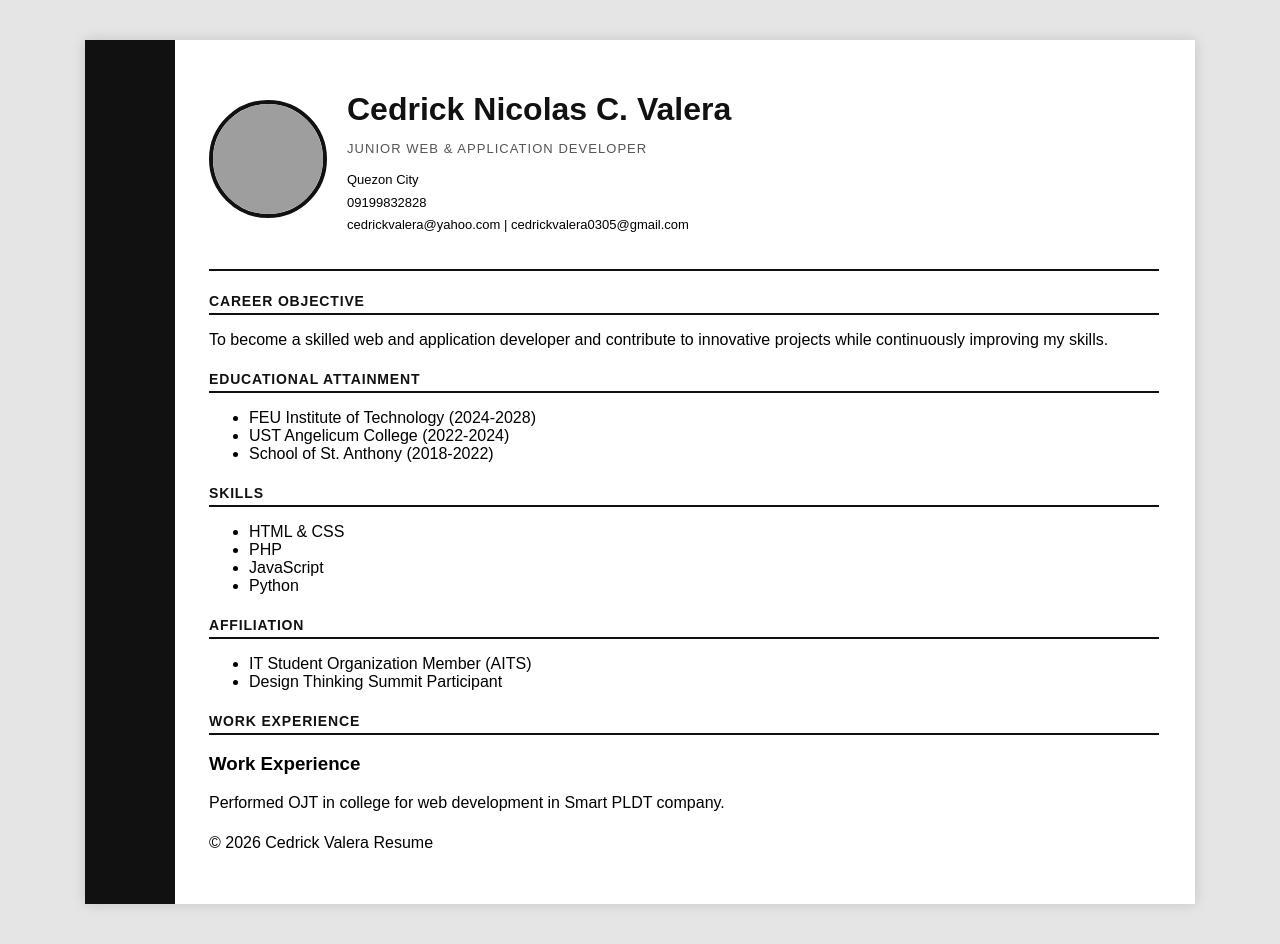
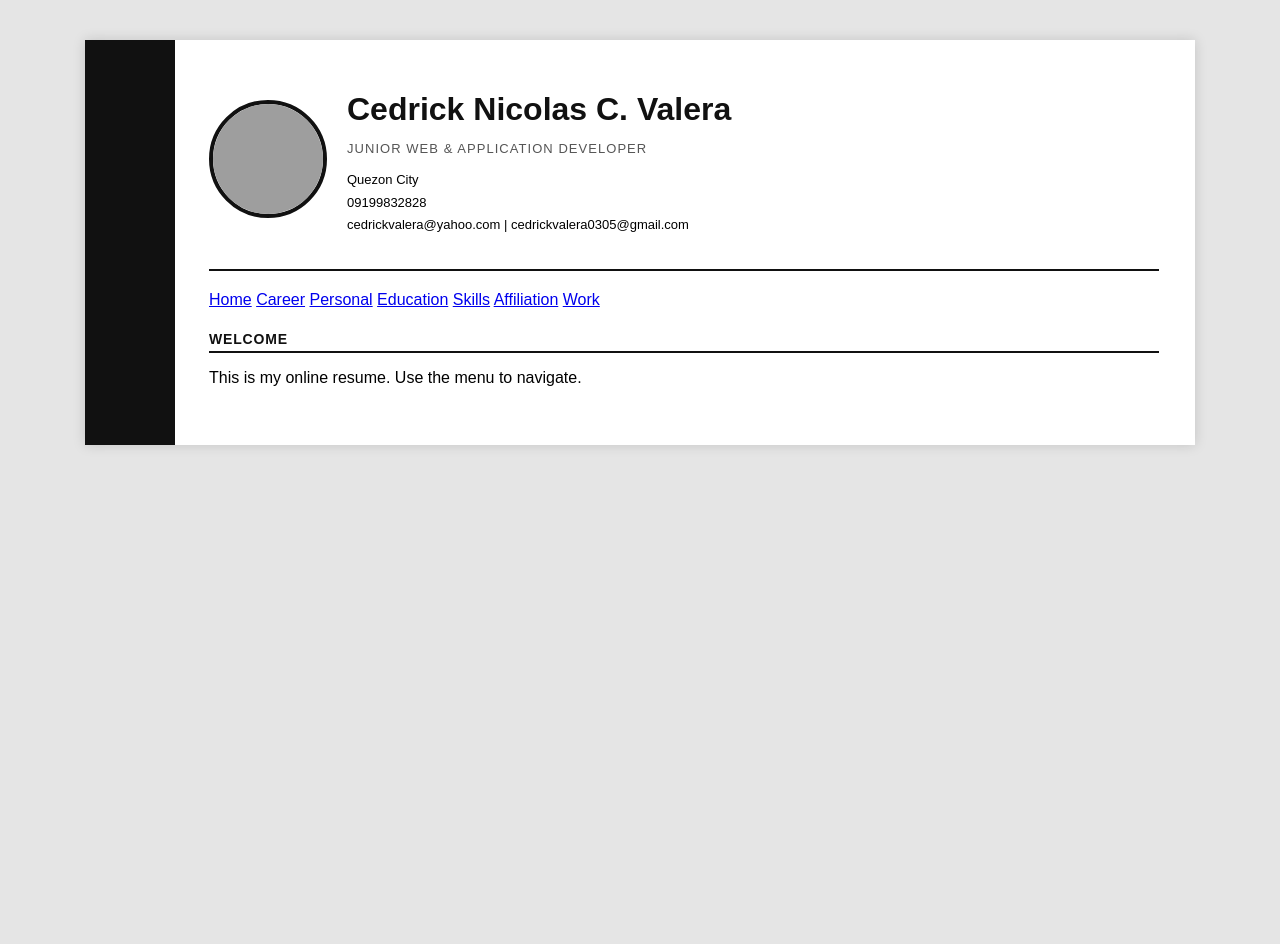
Before and after one commit to ccvaleraFEUTech/CedrickValera_CCS0043_TW22, a PHP site: page / in a window 1280 px wide. After the commit the page ends 447 px from the top, so only its background shows below. Run offline with PHP 8.4, Linux system fonts and the light colour scheme; grey boxes are pictures that could not be loaded.

```diff
--- a/S2Technical_ValeraResume/affiliation.php
+++ /dev/null
@@ -1,7 +0,0 @@
-<div class="section">
-    <h2>Affiliation</h2>
-    <ul>
-        <li>IT Student Organization Member (AITS)</li>
-        <li>Design Thinking Summit Participant</li>
-    </ul>
-</div>
--- a/S2Technical_ValeraResume/career.php
+++ /dev/null
@@ -1,7 +0,0 @@
-<div class="section">
-    <h2>Career Objective</h2>
-    <p>
-        To become a skilled web and application developer and contribute
-        to innovative projects while continuously improving my skills.
-    </p>
-</div>
--- a/S2Technical_ValeraResume/education.php
+++ /dev/null
@@ -1,8 +0,0 @@
-<div class="section">
-    <h2>Educational Attainment</h2>
-    <ul>
-        <li>FEU Institute of Technology (2024-2028)</li>
-        <li>UST Angelicum College (2022-2024)</li>
-        <li>School of St. Anthony (2018-2022)</li>
-    </ul>
-</div>
--- a/S2Technical_ValeraResume/footer.php
+++ /dev/null
@@ -1,5 +0,0 @@
-<div class="section">
-    <p>© 2026 Cedrick Valera Resume</p>
-</div>
-
-</div>
--- a/S2Technical_ValeraResume/header.php
+++ /dev/null
@@ -1,24 +0,0 @@
-<?php
-$fullname = "Cedrick Nicolas C. Valera";
-$job_title = "Junior Web & Application Developer";
-$address = "Quezon City";
-$phone = "09199832828";
-$email = "cedrickvalera@yahoo.com";
-$email2 = "cedrickvalera0305@gmail.com";
-$profile_img = "https://paraverse.feutech.edu.ph/briefcase/assets/images/avatars/T2024/MD-T202410110.jpg";
-?>
-
-<div class="container">
-
-    <div class="profile">
-        <img src="<?php echo $profile_img; ?>" alt="Profile Picture">
-        <div>
-            <h1><?php echo $fullname; ?></h1>
-            <p class="job-title"><?php echo $job_title; ?></p>
-            <p class="contact">
-                <?php echo $address; ?><br>
-                <?php echo $phone; ?><br>
-                <?php echo $email; ?> | <?php echo $email2; ?>
-            </p>
-        </div>
-    </div>
--- /dev/null
+++ b/S2Technical_ValeraResume/includes/footer.php
@@ -0,0 +1,5 @@
+<div class="section">
+  <div class="section Valera Resume">
+
+  </div>
+</div>
--- /dev/null
+++ b/S2Technical_ValeraResume/includes/header.php
@@ -0,0 +1,24 @@
+<?php
+$fullname = "Cedrick Nicolas C. Valera";
+$job_title = "Junior Web & Application Developer";
+$address = "Quezon City";
+$phone = "09199832828";
+$email = "cedrickvalera@yahoo.com";
+$email2 = "cedrickvalera0305@gmail.com";
+$profile_img = "https://paraverse.feutech.edu.ph/briefcase/assets/images/avatars/T2024/MD-T202410110.jpg";
+?>
+
+<div class="container">
+
+<div class="profile">
+    <img src="<?php echo $profile_img; ?>" alt="Profile Picture">
+    <div>
+        <h1><?php echo $fullname; ?></h1>
+        <p class="job-title"><?php echo $job_title; ?></p>
+        <p class="contact">
+            <?php echo $address; ?><br>
+            <?php echo $phone; ?><br>
+            <?php echo $email; ?> | <?php echo $email2; ?>
+        </p>
+    </div>
+</div>
--- /dev/null
+++ b/S2Technical_ValeraResume/includes/nav.php
@@ -0,0 +1,9 @@
+<div class="nav">
+    <a href="/CedrickValera_CCS0043/S2Technical_ValeraResume/index.php">Home</a>
+    <a href="/CedrickValera_CCS0043/S2Technical_ValeraResume/pages/career.php">Career</a>
+    <a href="/CedrickValera_CCS0043/S2Technical_ValeraResume/pages/personal.php">Personal</a>
+    <a href="/CedrickValera_CCS0043/S2Technical_ValeraResume/pages/education.php">Education</a>
+    <a href="/CedrickValera_CCS0043/S2Technical_ValeraResume/pages/skills.php">Skills</a>
+    <a href="/CedrickValera_CCS0043/S2Technical_ValeraResume/pages/affiliation.php">Affiliation</a>
+    <a href="/CedrickValera_CCS0043/S2Technical_ValeraResume/pages/work.php">Work</a>
+</div>
--- a/S2Technical_ValeraResume/index.php
+++ b/S2Technical_ValeraResume/index.php
@@ -1,21 +1,24 @@
+<?php
+$title = "Home Page";
+?>
+
 <!DOCTYPE html>
 <html>
 <head>
-    <title>Online Resume</title>
+    <title><?php echo $title; ?></title>
     <link rel="stylesheet" href="style.css">
 </head>
 <body>
 
-<?php require("header.php"); ?>
+<?php require("includes/header.php"); ?>
+<?php include("includes/nav.php"); ?>
 
-<?php include("career.php"); ?>
-<?php include("personal.php"); ?>
-<?php include("education.php"); ?>
-<?php include("skills.php"); ?>
-<?php include("affiliation.php"); ?>
-<?php include("work.php"); ?>
+<div class="section">
+    <h2>Welcome</h2>
+    <p>This is my online resume. Use the menu to navigate.</p>
+</div>
 
-<?php include("footer.php"); ?>
+<?php require("includes/footer.php"); ?>
 
 </body>
 </html>
--- a/S2Technical_ValeraResume/personal.php
+++ /dev/null
@@ -1,6 +0,0 @@
-<div class="section"><div class="</h2>
-    <p>Name: Cedrick Valera</p>
-    <p>Address: Quezon City</p>
-    <p>Contact: 09199832828</p>
-    <p>Email: cedrickvalera@yahoo.com | cedrickvalera0305@gmail.com</p>
-</div>
--- a/S2Technical_ValeraResume/skills.php
+++ /dev/null
@@ -1,9 +0,0 @@
-<div class="section">
-    <h2>Skills</h2>
-    <ul>
-        <li>HTML & CSS</li>
-        <li>PHP</li>
-        <li>JavaScript</li>
-        <li>Python</li>
-    </ul>
-</div>
--- a/S2Technical_ValeraResume/work.php
+++ /dev/null
@@ -1,6 +0,0 @@
-<div class="section">
-    <h2>Work Experience</h2>
-
-    <h3>Work Experience</h3>
-    <p>Performed OJT in college for web development in Smart PLDT company.</p>
-</div>
```
Also changed, not shown: S2Technical_ValeraResume/pages/affiliation.php (added, +24 -0 lines), S2Technical_ValeraResume/pages/career.php (added, +24 -0 lines), S2Technical_ValeraResume/pages/education.php (added, +26 -0 lines), S2Technical_ValeraResume/pages/personal.php (added, +25 -0 lines), S2Technical_ValeraResume/pages/skills.php (added, +26 -0 lines), S2Technical_ValeraResume/pages/work.php (added, +22 -0 lines), S2Technical_ValeraResume/style.css (line endings or trailing spaces).
